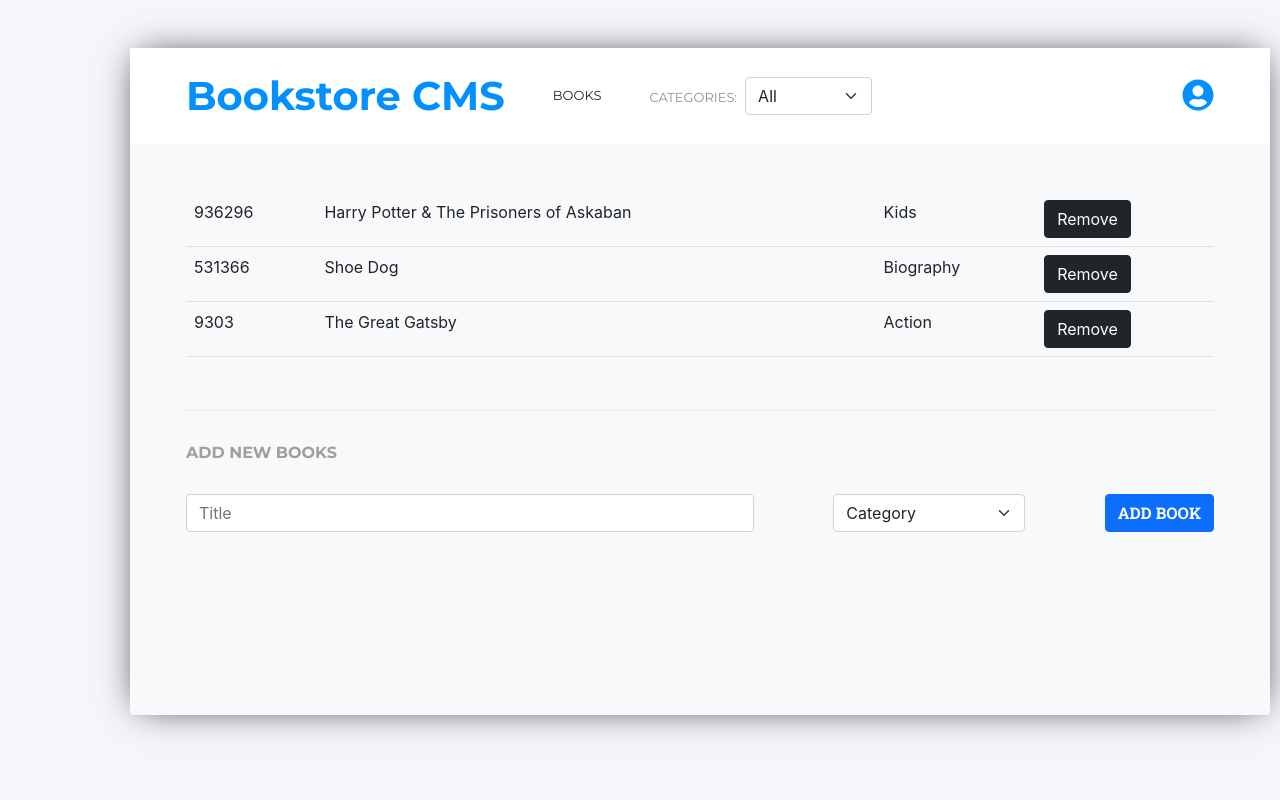
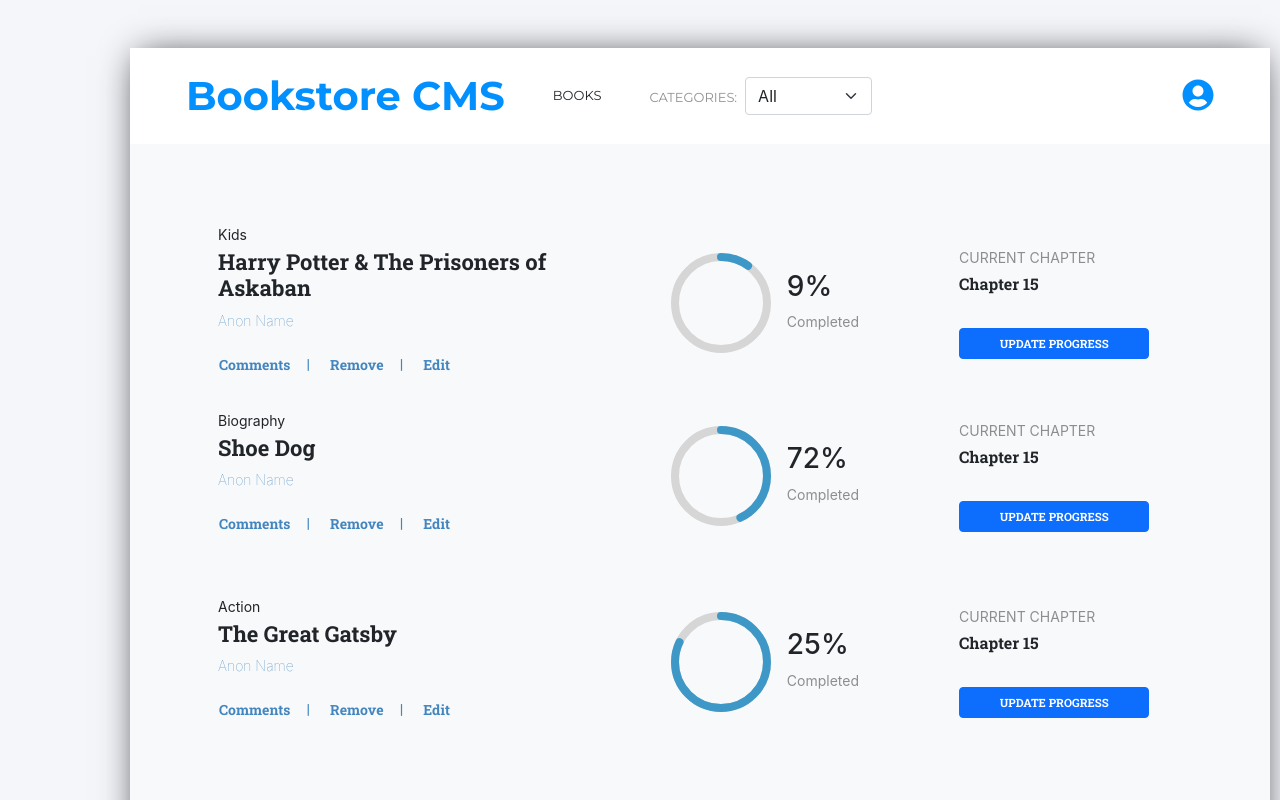
Before and after one commit to akshay-narkar/Bookstore, a React (Create React App) app: page / in a window 1280 px wide. Shown: the top 800 px of the page. Built offline with nearby package versions, Linux system fonts and the light colour scheme.

Commit message:
Redesign the booklist

```diff
--- a/src/Components/book.js
+++ b/src/Components/book.js
@@ -1,22 +1,53 @@
 import PropTypes from 'prop-types';
+import { CircularProgressbar } from 'react-circular-progressbar';
+import 'react-circular-progressbar/dist/styles.css';
 
 const Book = (props) => {
   const { book, clickHandler } = props;
-  const { Id, Title, Category } = book;
+  const { Title, Category } = book;
+  return (
+    <div className="container">
+      <div className="row p-4 bookclass justify-content-between align-items-center">
 
-  return (
-    <>
-      <td>{Id}</td>
-      <td>{Title}</td>
-      <td>{Category}</td>
-      <td><button type="button" className="btn btn-dark" onClick={clickHandler}>Remove</button></td>
-    </>
+        {/* <td>{Id}</td> */}
+        <div className="left-mid col-5">
+          <p className="mb-1 categoryname monoreg">{Category}</p>
+          <h5 className="titlename roboto fw-bold">{Title}</h5>
+          <p className="mb-3 authorname monoreg">Anon Name</p>
+          <div>
+            <button type="button" className="btn ps-0 roboto authorname">Comments</button>
+            <span className="roboto authorname me-3"> | </span>
+            <button type="button" className="btn ps-0 roboto authorname" onClick={clickHandler}>Remove</button>
+            <span className="roboto authorname me-3"> | </span>
+            <button type="button" className="btn ps-0 roboto authorname">Edit</button>
+          </div>
+        </div>
+        <div className="center-mid  d-flex align-items-center col-3">
+          <div className="circularbar">
+            <CircularProgressbar value={Math.floor(Math.random() * 100)} />
+          </div>
+          <div className="p-3">
+            <h3 className=" monoreg">{`${Math.floor(Math.random() * 100)}%`}</h3>
+            <p className="mb-1 categoryname monoreg fw-normal opacity">Completed</p>
+
+          </div>
+        </div>
+
+        <div className="right-mid col-3">
+          <p className="mb-1 categoryname monoreg fw-normal opacity">CURRENT CHAPTER</p>
+          <p className="roboto chaptername">Chapter 15</p>
+          <div>
+            <button type="button" className="btn btn-primary roboto progressbtn mt-3">UPDATE PROGRESS</button>
+          </div>
+        </div>
+      </div>
+    </div>
   );
 };
 
 Book.propTypes = {
   book: PropTypes.shape({
-    Id: PropTypes.number.isRequired,
+    // Id: PropTypes.number.isRequired,
     Title: PropTypes.string.isRequired,
     Category: PropTypes.string.isRequired,
   }).isRequired,
```
